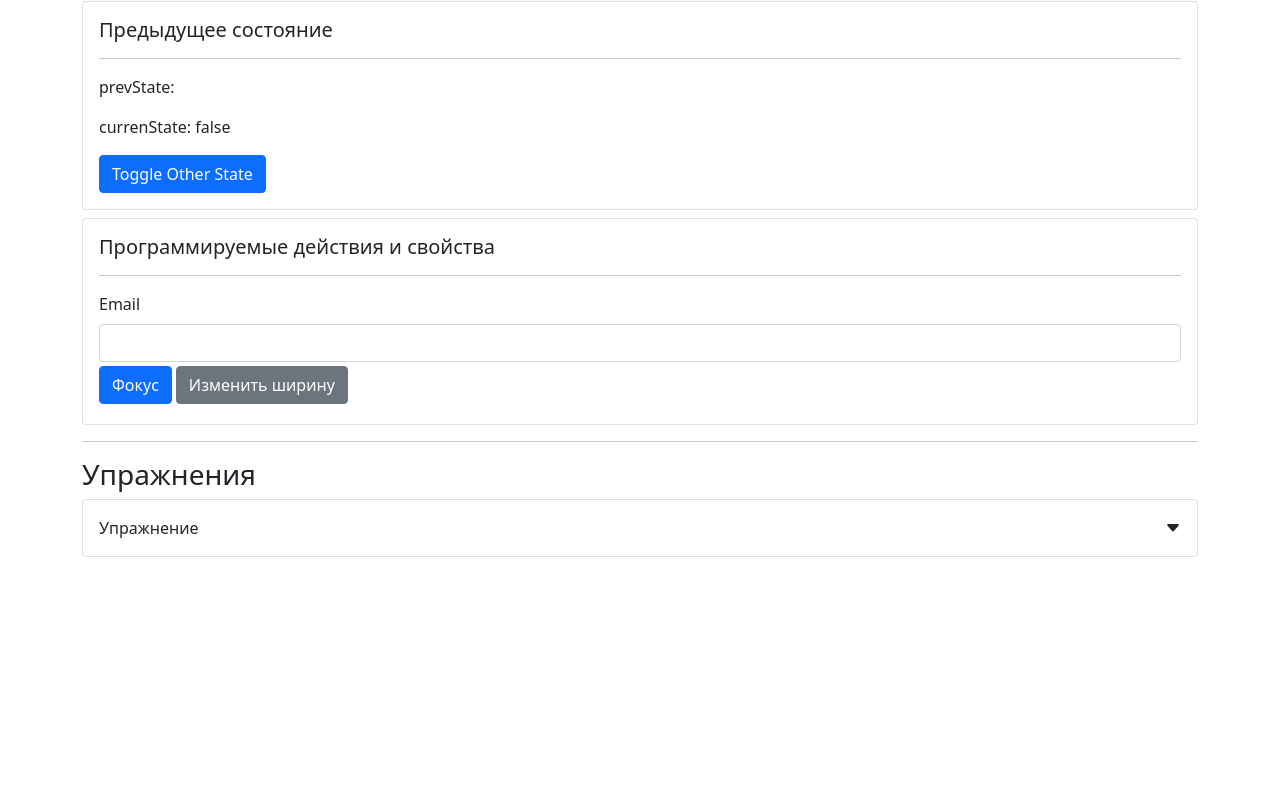
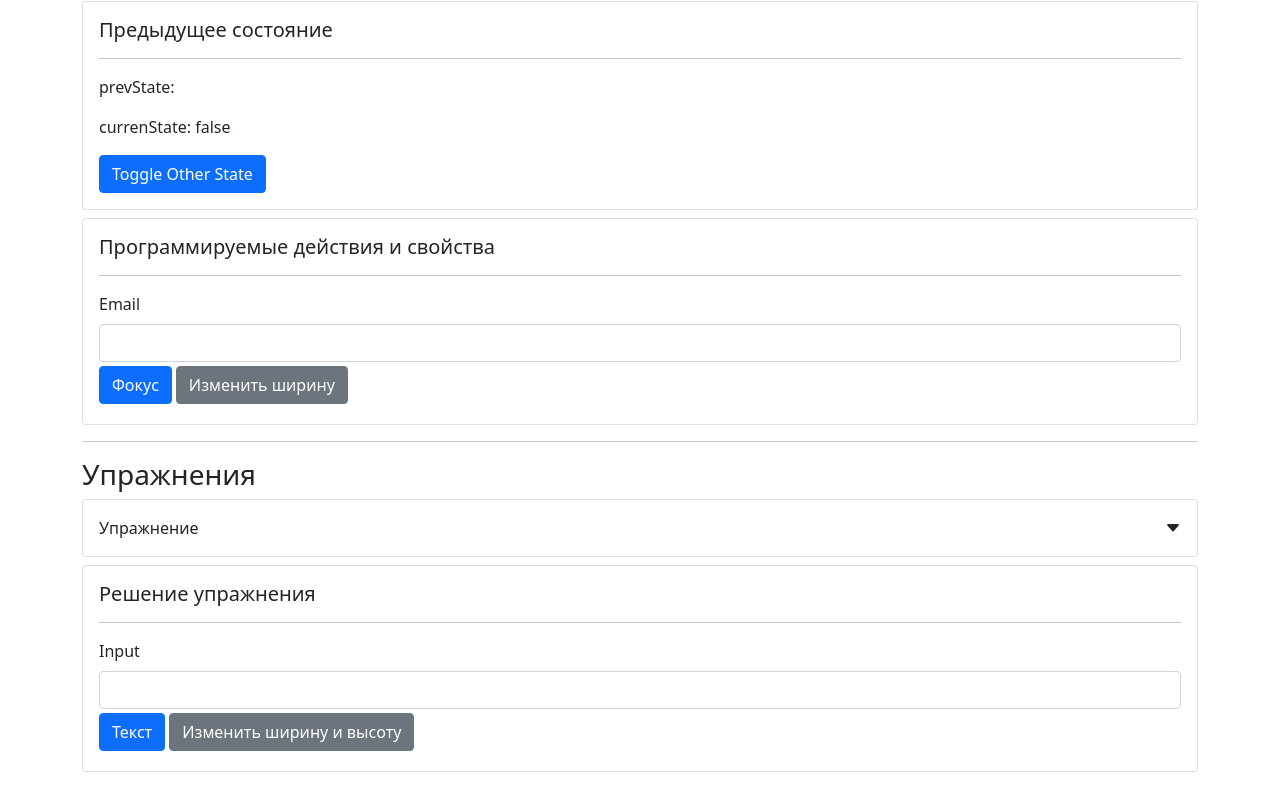
Before and after one commit to m33rzoev/React-hooks-practice, a React (Create React App) app: page /useRef in a window 1280 px wide. Shown: the part 445-1253 px from the top of the page. Before the commit the page ends 1070 px from the top, so only its background shows below. Built offline with nearby package versions, Linux system fonts and the light colour scheme.

Commit message:
some adding

```diff
--- a/src/app/components/examples/useCallback/useCallBackExample.jsx
+++ b/src/app/components/examples/useCallback/useCallBackExample.jsx
@@ -1,11 +1,51 @@
-import React from "react";
+import React, { useCallback, useEffect, useRef, useState } from "react";
 import CardWrapper from "../../common/Card";
 import SmallTitle from "../../common/typografy/smallTitle";
+import Divider from "../../common/divider";
 
 const UseCallBackExample = () => {
+    const [data, setData] = useState({});
+    const withOutCallback = useRef(0);
+    const withCallback = useRef(0);
+    const handleChange = ({ target }) => {
+        setData((prevState) => ({ ...prevState, [target.name]: target.value }));
+    };
+    // With Callback
+    const validateWithCallback = useCallback((data) => {
+        console.log(data);
+    }, []);
+    useEffect(() => {
+        withCallback.current++;
+    }, [validateWithCallback]);
+    // Without Callback
+    const validateWithOutCallback = (data) => {
+        console.log(data);
+    };
+    useEffect(() => {
+        withOutCallback.current++;
+    }, [validateWithOutCallback]);
+
+    useEffect(() => {
+        validateWithOutCallback(data);
+        validateWithCallback(data);
+    }, [data]);
     return (
         <CardWrapper>
             <SmallTitle>Example</SmallTitle>
+            <Divider />
+            <p>Render with out callback: {withOutCallback.current}</p>
+            <p>Render with callback: {withCallback.current}</p>
+            <label htmlFor="email" className="form-label">
+                Email
+            </label>
+            <input
+                type="email"
+                className="form-control"
+                id="email"
+                name="email"
+                value={data.email || ""}
+                onChange={handleChange}
+            />
         </CardWrapper>
     );
 };
--- a/src/app/components/examples/useMemo/complexCalculate.jsx
+++ b/src/app/components/examples/useMemo/complexCalculate.jsx
@@ -1,21 +1,51 @@
-import React from "react";
+import React, { useEffect, useState, useMemo } from "react";
 import CardWrapper from "../../common/Card";
 import SmallTitle from "../../common/typografy/smallTitle";
 
 function factorial(n) {
-    return n ? n * factorial(n - 1) : 1;
+    return n && n > 0 ? n * factorial(n - 1) : 1;
+}
+function runFactorial(n) {
+    console.log("Run Factorial");
+    return factorial(n);
 }
 
 const ComplexCalculateExample = () => {
-    const fact = factorial(100);
+    const [value, setValue] = useState(100);
+    const [otherState, setOtherState] = useState(false);
+
+    const buttonColor = otherState ? "primary" : "secondary";
+    useEffect(() => {
+        console.log("render");
+    });
+    const fact = useMemo(() => runFactorial(value), [value]);
     return (
         <>
             <CardWrapper>
                 <SmallTitle>Кэширование сложных вычислений</SmallTitle>
+                <p>Value: {value}</p>
                 <p>Result: {fact}</p>
+                <button
+                    className="btn btn-primary ms-md-2"
+                    onClick={() => setValue((prevState) => prevState + 100)}
+                >
+                    Increment
+                </button>
+                <button
+                    className="btn btn-primary ms-md-2"
+                    onClick={() => setValue((prevState) => prevState - 100)}
+                >
+                    Decrement
+                </button>
             </CardWrapper>
             <CardWrapper>
                 <SmallTitle>Зависимость от сторонних setState</SmallTitle>
+                <button
+                    className={"btn ms-md-2 btn-" + buttonColor}
+                    onClick={() => setOtherState((prevState) => !prevState)}
+                >
+                    Change color
+                </button>
             </CardWrapper>
         </>
     );
--- /dev/null
+++ b/src/app/components/examples/useRef/taskUseRef.jsx
@@ -0,0 +1,31 @@
+import React, { useRef } from "react";
+import CardWrapper from "../../common/Card";
+import SmallTitle from "../../common/typografy/smallTitle";
+import Divider from "../../common/divider";
+
+const TaskUseRef = () => {
+    const inputRef = useRef();
+    const handleClick = () => {
+        inputRef.current.value = "text";
+    };
+    const handleClickWidth = () => {
+        inputRef.current.style.width = "150px";
+        inputRef.current.style.height = "80px";
+    };
+    return (
+        <CardWrapper>
+            <SmallTitle className="card-title">
+                Решение упражнения
+            </SmallTitle>
+            <Divider />
+            <label htmlFor="email" className="form-label">
+                Input
+            </label>
+            <input ref={inputRef} type="email" className="form-control" id="email" />
+            <button className="btn btn-primary" onClick={handleClick}>Текст</button>
+            <button className="btn btn-secondary m-lg-1" onClick={handleClickWidth}>Изменить ширину и высоту</button>
+        </CardWrapper>
+    );
+};
+
+export default TaskUseRef;
--- a/src/app/layouts/useRef.jsx
+++ b/src/app/layouts/useRef.jsx
@@ -8,6 +8,7 @@ import PrevStateExample from "../components/examples/useRef/prevState";
 import ProgrammableActionsExample from "../components/examples/useRef/programmableActions";
 import RenderCountExample from "../components/examples/useRef/renderCount";
 import UseRefExercise from "../components/exercises/useRefExercise";
+import TaskUseRef from "../components/examples/useRef/taskUseRef";
 const UseRefExample = () => {
     return (
         <>
@@ -39,6 +40,9 @@ const UseRefExample = () => {
                 <Subtitle>Упражнения</Subtitle>
                 <UseRefExercise />
             </div>
+            <div>
+                <TaskUseRef />
+            </div>
         </>
     );
 };
```
